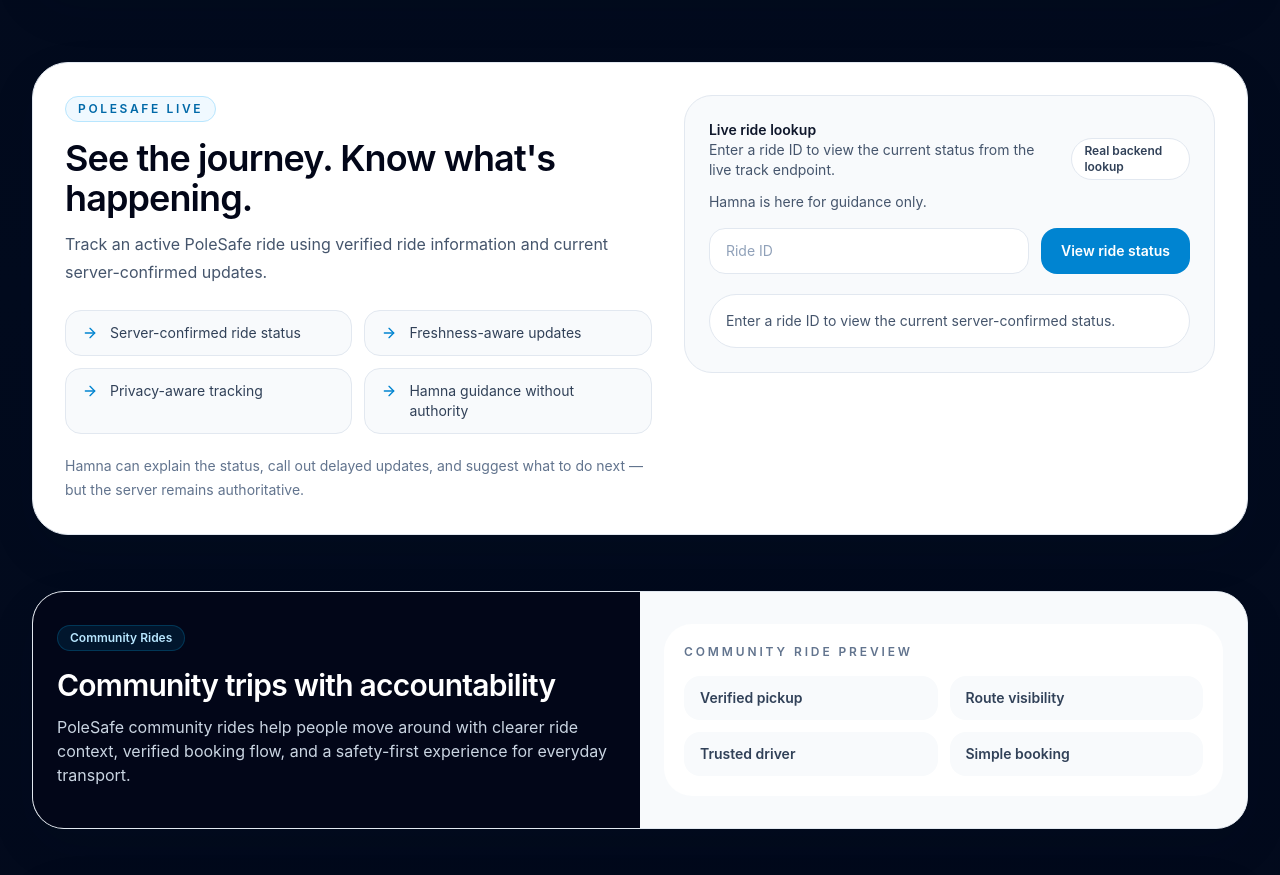
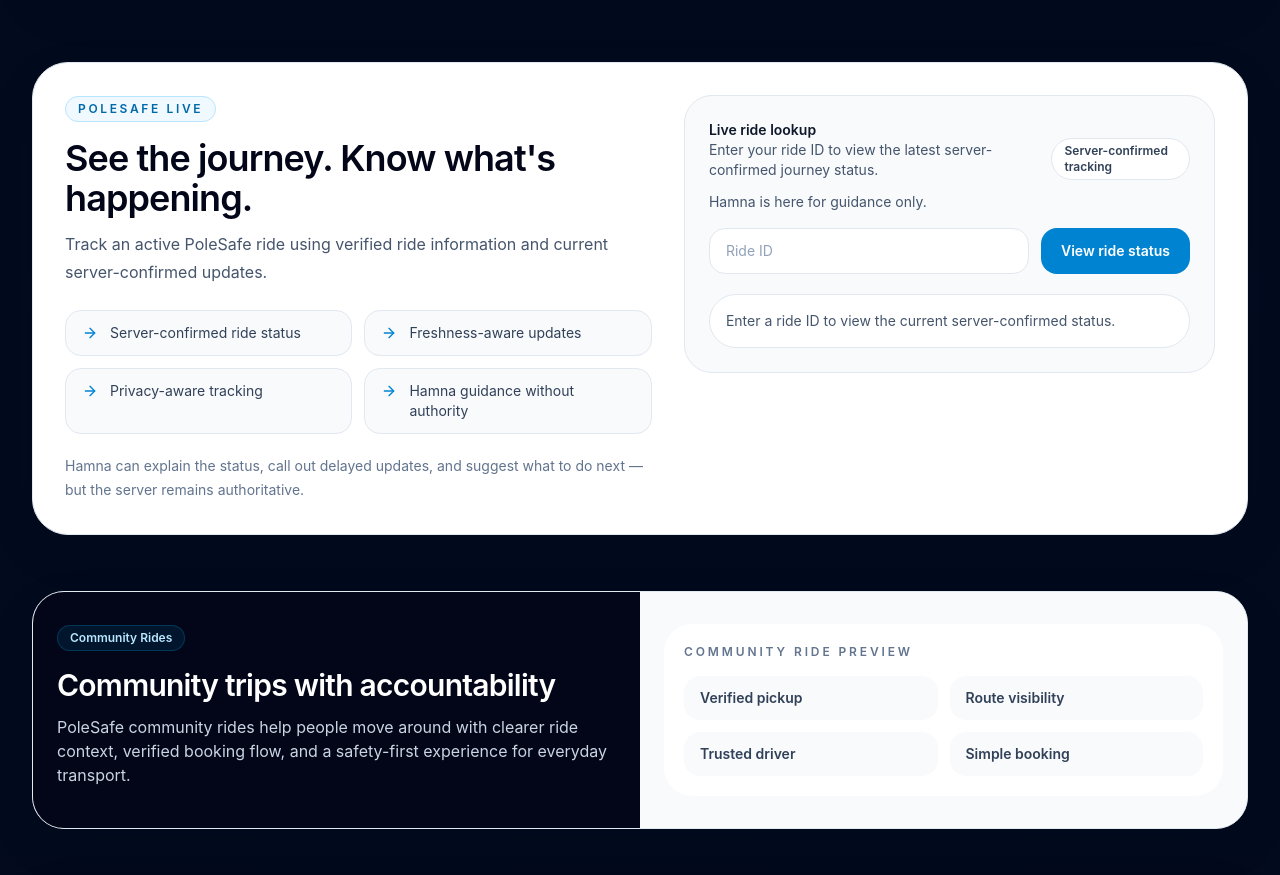
Before and after one commit to hassankavuma-prog/polesafe, a Next.js app: page / in a window 1280 px wide. Shown: the part 1740-2615 px from the top of the page. Built offline with nearby package versions, Linux system fonts and the light colour scheme.

Commit message:
fix: polish PoleSafe Live customer copy

```diff
--- a/components/home/PoleSafeLive.tsx
+++ b/components/home/PoleSafeLive.tsx
@@ -112,7 +112,7 @@ export default function PoleSafeLive() {
         </div>
       );
     }
-    if (lookupState === 'not_found') return <div className="mt-5 rounded-[1.75rem] border border-slate-200 bg-slate-50 px-4 py-4 text-sm text-slate-700">Ride not found or access denied. The server did not return a trackable ride for that ID.</div>;
+    if (lookupState === 'not_found') return <div className="mt-5 rounded-[1.75rem] border border-slate-200 bg-slate-50 px-4 py-4 text-sm text-slate-700">We couldn’t find a ride you can track with that ID. Check the ride ID and try again.</div>;
     if (lookupState === 'error') return <div className="mt-5 rounded-[1.75rem] border border-red-200 bg-red-50 px-4 py-4 text-sm text-red-900">{lookupError || 'Network error while loading ride status.'}</div>;
     return <div className="mt-5 rounded-[1.75rem] border border-slate-200 bg-white px-4 py-4 text-sm text-slate-600">Enter a ride ID to view the current server-confirmed status.</div>;
   }
@@ -140,9 +140,9 @@ export default function PoleSafeLive() {
             <div className="flex flex-col gap-3 sm:flex-row sm:items-end sm:justify-between">
               <div>
                 <div className="text-sm font-semibold text-slate-900">Live ride lookup</div>
-                <p className="text-sm text-slate-600">Enter a ride ID to view the current status from the live track endpoint.</p>
+                <p className="text-sm text-slate-600">Enter your ride ID to view the latest server-confirmed journey status.</p>
               </div>
-              <div className="rounded-full border border-slate-200 bg-white px-3 py-1 text-xs font-semibold text-slate-700">Real backend lookup</div>
+              <div className="rounded-full border border-slate-200 bg-white px-3 py-1 text-xs font-semibold text-slate-700">Server-confirmed tracking</div>
             </div>
             <p className="mt-3 text-sm text-slate-600">Hamna is here for guidance only.</p>
             <form className="mt-4 flex flex-col gap-3 sm:flex-row" onSubmit={submitRideLookup}>
```
